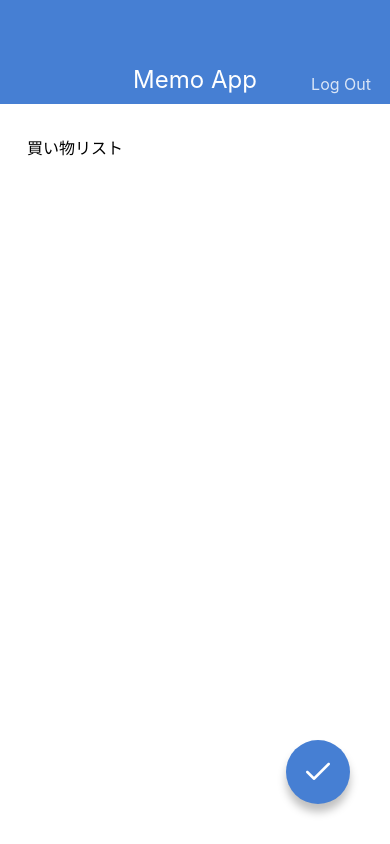
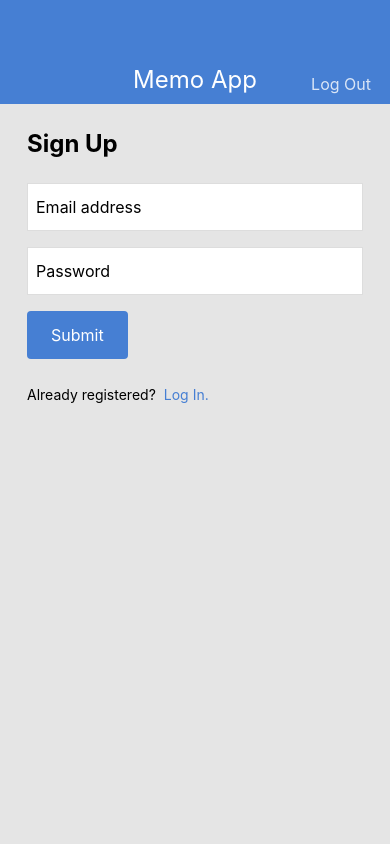
Before and after one commit to Fujiwara0805/MemoApp, a React Native app: screen / in a window 390 px wide. Built offline with nearby package versions, Linux system fonts and the light colour scheme.

Commit message:
Create LogInScreen and SignUpScreen

```diff
--- a/App.jsx
+++ b/App.jsx
@@ -1,11 +1,13 @@
 import { React } from 'react';
 // import MemoDetailScreen from './src/screens/MemoDetailScreen';
 // import MemoListScreen from './src/screens/MemoListScreen';
-import MemoEditScreen from './src/screens/MemoEditScreen';
+// import MemoEditScreen from './src/screens/MemoEditScreen';
 // import MemoCreateScreen from './src/screens/MemoCreateScreen';
+// import LogInScreen from './src/screens/LogInScreen';
+import SignUpScreen from './src/screens/SignUpScreen';
 
 export default function App() {
   return (
-    <MemoEditScreen />
+    <SignUpScreen />
   );
 }
--- /dev/null
+++ b/src/components/Button.jsx
@@ -0,0 +1,33 @@
+import { string } from 'prop-types';
+import React from 'react';
+import { View, Text, StyleSheet } from 'react-native';
+
+export default function Button(props) {
+  const { label } = props;
+  return (
+    <View style={styles.buttonContainer}>
+      <Text style={styles.buttonLabel}>{label}</Text>
+    </View>
+  );
+}
+
+Button.propTypes = {
+  label: string.isRequired,
+};
+
+const styles = StyleSheet.create({
+  /* button design */
+  buttonContainer: {
+    borderRadius: 4,
+    backgroundColor: '#467FD3',
+    alignSelf: 'flex-start',
+    marginBottom: 24,
+  },
+  buttonLabel: {
+    fontSize: 16,
+    lineHeight: 32,
+    paddingHorizontal: 24,
+    paddingVertical: 8,
+    color: '#FFFFFF',
+  },
+});
--- /dev/null
+++ b/src/screens/LogInScreen.jsx
@@ -0,0 +1,66 @@
+import React from 'react';
+import {
+  View, Text, StyleSheet, TextInput,
+} from 'react-native';
+
+import AppBar from '../components/AppBar';
+import Button from '../components/Button';
+
+export default function LogInScreen() {
+  return (
+    <View style={styles.container}>
+      <AppBar />
+      <View style={styles.inner}>
+        <Text style={styles.title}>Log In</Text>
+        <TextInput style={styles.input} value="Email address" />
+        <TextInput style={styles.input} value="Password" />
+        <Button label="Submit" />
+        <View style={styles.footer}>
+          <Text style={styles.footerText}>Not registered?</Text>
+          <Text style={styles.footerLink}>Sign up here!</Text>
+        </View>
+      </View>
+    </View>
+  );
+}
+
+const styles = StyleSheet.create({
+  container: {
+    flex: 1,
+    backgroundColor: '#E5E5E5',
+  },
+  inner: {
+    flex: 1,
+    paddingHorizontal: 27,
+    paddingVertical: 24,
+  },
+  title: {
+    fontSize: 24,
+    lineHeight: 32,
+    fontWeight: 'bold',
+    marginBottom: 23,
+  },
+  input: {
+    fontSize: 16,
+    backgroundColor: '#FFFFFF',
+    borderColor: '#DDDDDD',
+    borderWidth: 1,
+    height: 48,
+    paddingHorizontal: 8,
+    marginBottom: 16,
+  },
+  /* footer design */
+  footer: {
+    flexDirection: 'row',
+  },
+  footerText: {
+    fontSize: 14,
+    lineHeight: 24,
+    paddingRight: 8,
+  },
+  footerLink: {
+    fontSize: 14,
+    lineHeight: 24,
+    color: '#467FD3',
+  },
+});
--- /dev/null
+++ b/src/screens/SignUpScreen.jsx
@@ -0,0 +1,66 @@
+import React from 'react';
+import {
+  View, Text, StyleSheet, TextInput,
+} from 'react-native';
+
+import AppBar from '../components/AppBar';
+import Button from '../components/Button';
+
+export default function SignUpScreen() {
+  return (
+    <View style={styles.container}>
+      <AppBar />
+      <View style={styles.inner}>
+        <Text style={styles.title}>Sign Up</Text>
+        <TextInput style={styles.input} value="Email address" />
+        <TextInput style={styles.input} value="Password" />
+        <Button label="Submit" />
+        <View style={styles.footer}>
+          <Text style={styles.footerText}>Already registered?</Text>
+          <Text style={styles.footerLink}>Log In. </Text>
+        </View>
+      </View>
+    </View>
+  );
+}
+
+const styles = StyleSheet.create({
+  container: {
+    flex: 1,
+    backgroundColor: '#E5E5E5',
+  },
+  inner: {
+    flex: 1,
+    paddingHorizontal: 27,
+    paddingVertical: 24,
+  },
+  title: {
+    fontSize: 24,
+    lineHeight: 32,
+    fontWeight: 'bold',
+    marginBottom: 23,
+  },
+  input: {
+    fontSize: 16,
+    backgroundColor: '#FFFFFF',
+    borderColor: '#DDDDDD',
+    borderWidth: 1,
+    height: 48,
+    paddingHorizontal: 8,
+    marginBottom: 16,
+  },
+  /* footer design */
+  footer: {
+    flexDirection: 'row',
+  },
+  footerText: {
+    fontSize: 14,
+    lineHeight: 24,
+    paddingRight: 8,
+  },
+  footerLink: {
+    fontSize: 14,
+    lineHeight: 24,
+    color: '#467FD3',
+  },
+});
```
